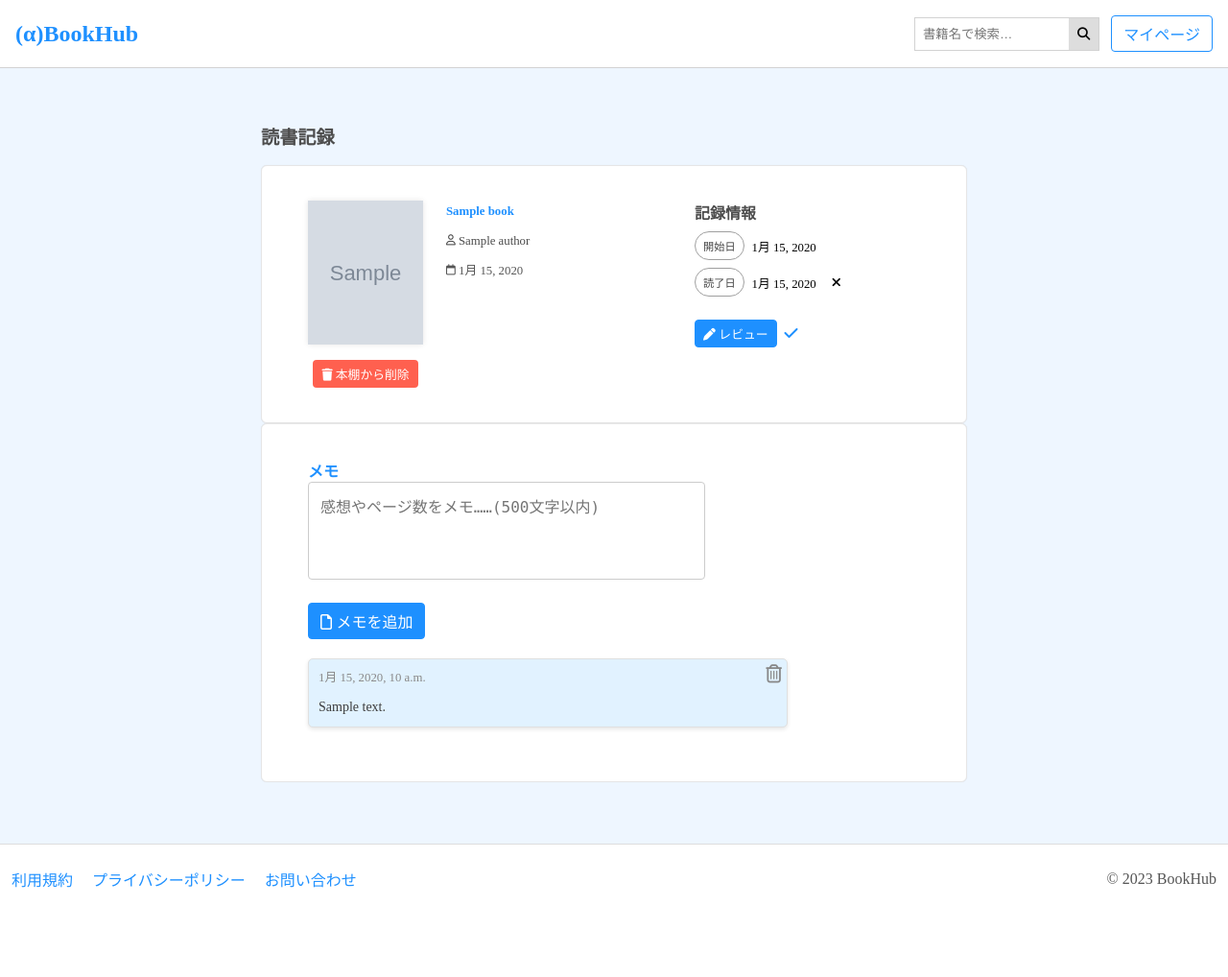
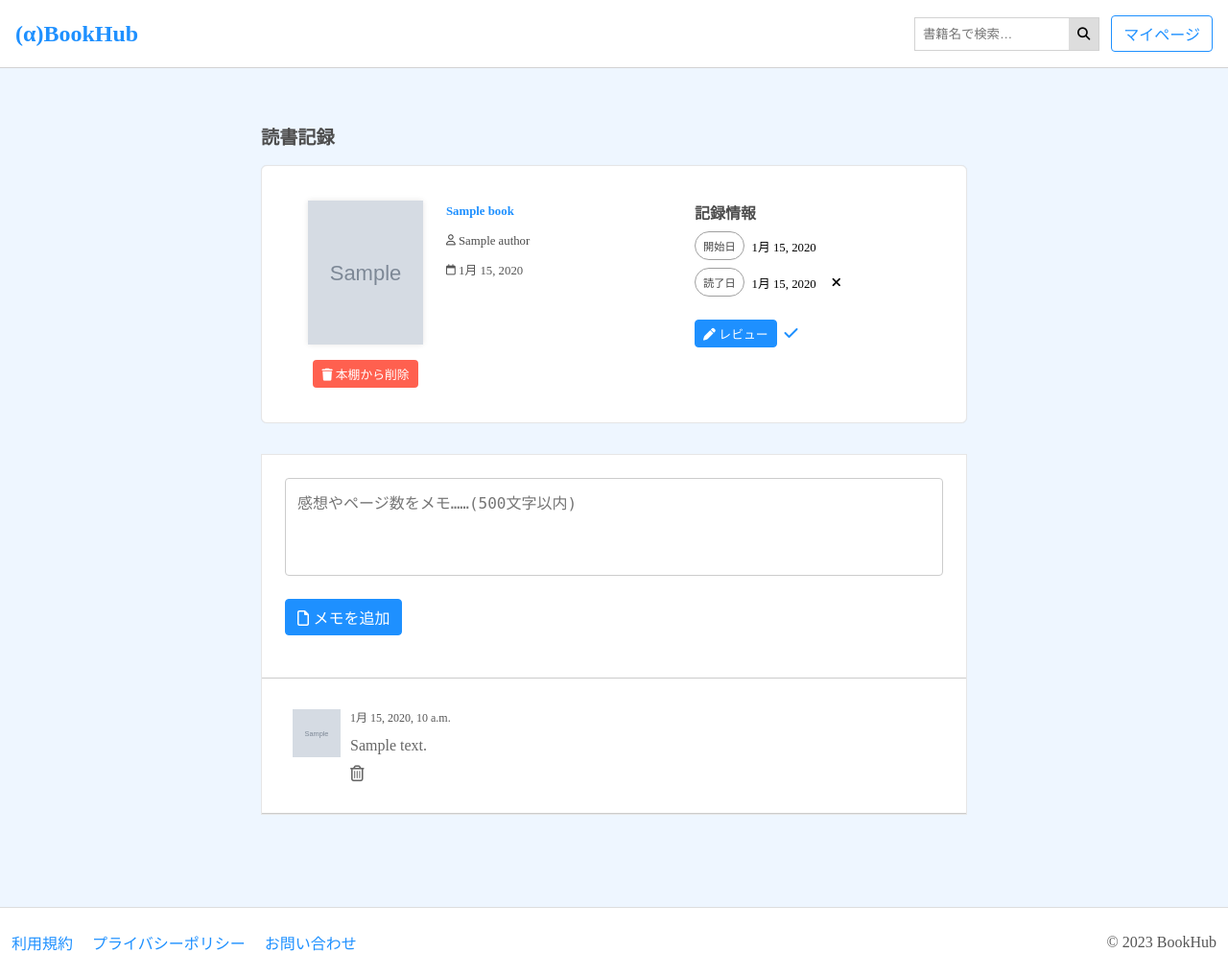
Before and after one commit to gamari/bookhub-django, a Django app: page /book/1/reading/ in a window 1280 px wide. Shown: the whole page at 96% size. Before the commit the page ends 925 px from the top, so only its background shows below. Run offline with Django 3.2, Linux system fonts and the light colour scheme; a user stored in the database is signed in; tables that the repository leaves empty hold one stand-in row (values such as "Sample post"); grey boxes marked "Sample" are stand-in pictures.

Commit message:
メモの表示を修正

```diff
--- a/apps/book/templates/components/mypage/content_section.html
+++ b/apps/book/templates/components/mypage/content_section.html
@@ -1,4 +1,4 @@
-<section class="content-area">
+<section>
   <div class="toolbar-section mb-6">
     <div>
       <button id="btn-bookshelf" class="badge badge-info">本棚</button>
@@ -7,7 +7,7 @@
     </div>
   </div>
 
-  <div class="content">
+  <div>
     {% include 'components/mypage/bookshelf_section.html' %}
     {% include 'components/mypage/review_section.html' %}
     {% include 'components/mypage/selection_section.html' %}
--- a/apps/book/templates/components/mypage/top_section.html
+++ b/apps/book/templates/components/mypage/top_section.html
@@ -1,6 +1,6 @@
 {% load user_tags %}
 
-<div class="top-section card">
+<section class="top-section card">
   <div class="top-left">
     {% user_icon user "md" %}
 
@@ -47,4 +47,4 @@
       </div>
     </div>
   </div>
-</div>
+</section>
--- a/apps/record/application/usecases.py
+++ b/apps/record/application/usecases.py
@@ -65,11 +65,17 @@ class CreateMemoUsecase(Usecase):
         book = self.book_repo.find_by_id(book_id)
         memo: ReadingMemo = self.memo_service.create_memo_from_form(form, user, book)
 
+        user = {
+            "id": memo.user.id,
+            "username": memo.user.username,
+        }
+
         return {
             "id": memo.id,
             "result": "success",
             "content": memo.content,
             "created_at": memo.created_at.strftime("%Y年%m月%d日%H:%M"),
+            "user": user,
         }
 
 
--- a/apps/record/templates/components/memo_list.html
+++ b/apps/record/templates/components/memo_list.html
@@ -1,14 +1,23 @@
+{% load user_tags %}
+
 <ol id="memoList">
   {% for memo in memos %}
     <li class="memo-item">
-      <p>{{ memo.created_at }}</p>
-      <p>{{ memo.content }}</p>
-      <button
-        class="memo-item-delete-button"
-        data-memo-id="{{ memo.id }}"
-        data-action="{% url 'memo_detail_api' memo.id %}">
-          <i class="fa-regular fa-trash-can" style="color: #160160160;"></i>
-        </button>
+      <div class="memo-user">
+        {% user_icon request.user "sm" %}
+      </div>
+
+      <div class="memo-info">
+        <p class="memo-created-at">{{ memo.created_at }}</p>
+        <p class="memo-content">{{ memo.content }}</p>
+        <button
+          class="memo-item-delete-button"
+          data-memo-id="{{ memo.id }}"
+          data-action="{% url 'memo_detail_api' memo.id %}">
+            <i class="fa-lg fa-regular fa-trash-can" style="color: #666;"></i>
+          </button>
+
+      </div>
     </li>
     {% empty %}
     <p id="no-memo-title">メモが存在しません</p>
--- a/apps/record/templates/reading_record.html
+++ b/apps/record/templates/reading_record.html
@@ -46,9 +46,7 @@
   </div>
 </section>
 
-<section class="section card">
-  <h3>メモ</h3>
-
+<section class="memo-container">
   {% include 'components/memo_form.html' %}
   {% include 'components/memo_list.html' %}
 </section>
--- a/static/css/base.css
+++ b/static/css/base.css
@@ -2,10 +2,16 @@
   margin: 0;
   padding: 0;
   box-sizing: border-box;
+  list-style: none;
+  text-decoration: none;
 }
 
 body {
   background-color: #eef6ff;
+}
+
+section {
+  margin-bottom: 48px;
 }
 
 button {
@@ -46,12 +52,6 @@ main {
 .main-content {
   flex-grow: 1;
 }
-
-.right-content {
-  /* TODO */
-}
-
-
 
 section h1, section h2, section h3, section h4 {
   padding-left: 12px;
@@ -195,6 +195,10 @@ h4 {
     padding-right: 0px;
   }
 
+  section {
+    margin-bottom: 32px;
+  }
+
   section h1, section h2, section h3, section h4 {
     padding-left: 0;
   }
--- a/static/css/components/memo.css
+++ b/static/css/components/memo.css
@@ -1,15 +1,20 @@
+.memo-container {
+  background-color: white;
+  border: 1px solid #e6e6e6;
+}
+
 /* メモフォーム */
 #memoForm {
+  padding: 24px;
   margin-bottom: 20px;
   display: flex;
   flex-direction: column;
   align-items: start;
   gap: 24px;
-  max-width: 450px;
 }
 
 .memo-textarea {
-  width: 92%;
+  width: 100%;
   padding: 12px;
   resize: none;
   border: 1px solid #ccc;
@@ -24,48 +29,33 @@
 
 /* Memoリスト */
 #memoList {
-  list-style-type: none;
-  padding: 0;
-  width: 100%;
+  border-top: 1px solid #ccc;
 }
 
 .memo-item {
   position: relative;
-  margin-bottom: 20px;
-  padding: 10px;
-  border: 1px solid #e0e0e0;
-  background-color: #e1f2ff;
-  border-radius: 5px;
-  box-shadow: 0 2px 4px rgba(0, 0, 0, 0.1);
-  max-width: 500px;
-  width: 92%;
+  border-bottom: 1px solid #ccc;
+  padding: 2rem;
+  display: flex;
+  flex-direction: row;
 }
 
-.memo-item p:first-child {
-  font-size: 0.8em;
-  color: #888;
-  margin-bottom: 10px;
+.memo-user {
+  width: 60px;
 }
 
-.memo-item p:nth-child(2) {
-  font-size: 1rem;
-  white-space: pre-wrap;
-  word-wrap: break-word;
-  font-size: 14px;
-  color: #3d3d3d;
+.memo-info {
+  flex-grow: 1;
 }
 
-.memo-item-delete-button {
-  position: absolute;
-  top: 0;
-  right: 0;
-  padding: 5px;
-  font-size: 1.2rem;
-  color: #888;
-  cursor: pointer;
+.memo-created-at {
+  font-size: 12px;
+  color: #555;
 }
 
-
-@media screen and (min-width: 768px) {
-    /* PC版 */
+.memo-content {
+  margin-top: 0.5rem;
+  margin-bottom: 0.5rem;
+  font-size: 16px;
+  color: #666;
 }
--- a/static/js/pages/reading_record.js
+++ b/static/js/pages/reading_record.js
@@ -43,11 +43,50 @@ function createDeleteButton(data) {
 }
 
 
+function createUserIcon(user) {
+    let userIcon = document.createElement('a');
+    userIcon.href = `/users/${user.username}/`;
+    userIcon.classList.add('user-icon-sm', 'user-icon');
+    if (user.profile_image) {
+        let img = document.createElement('img');
+        img.src = user.profile_image;
+        img.alt = user.username;
+        userIcon.appendChild(img);
+    } else {
+        let icon = document.createElement('i');
+        icon.classList.add('fa-regular', 'fa-face-smile', 'fa-xl');
+        icon.style.color = '#888';
+        userIcon.appendChild(icon);
+    }
+    return userIcon;
+}
+
+
 function createMemoElement(data) {
+    let memoUser = document.createElement("div");
+    memoUser.classList.add('memo-user');
+    let userIcon = createUserIcon(data.user);
+    memoUser.appendChild(userIcon);
+    memoUser.appendChild(userIcon);
+
+    let memoInfo = document.createElement("div");
+    memoInfo.classList.add('memo-info');
+    let memoCreatedAt = document.createElement('p');
+    memoCreatedAt.classList.add('memo-created-at');
+    memoCreatedAt.textContent = data.created_at;
+    memoInfo.appendChild(memoCreatedAt);
+    let memoContent = document.createElement('p');
+    memoContent.classList.add('memo-content');
+    memoContent.textContent = data.content;
+    memoInfo.appendChild(memoContent);
+    memoInfo.appendChild(createDeleteButton(data));
+
     let newMemo = document.createElement('li');
     newMemo.classList.add('memo-item');
-    newMemo.innerHTML = `<p>${data.created_at}</p><p>${data.content}</p>`;
-    newMemo.appendChild(createDeleteButton(data));
+    newMemo.dataset.memoId = data.id;
+    newMemo.appendChild(memoUser);
+    newMemo.appendChild(memoInfo);
+
     return newMemo;
 }
 
```
